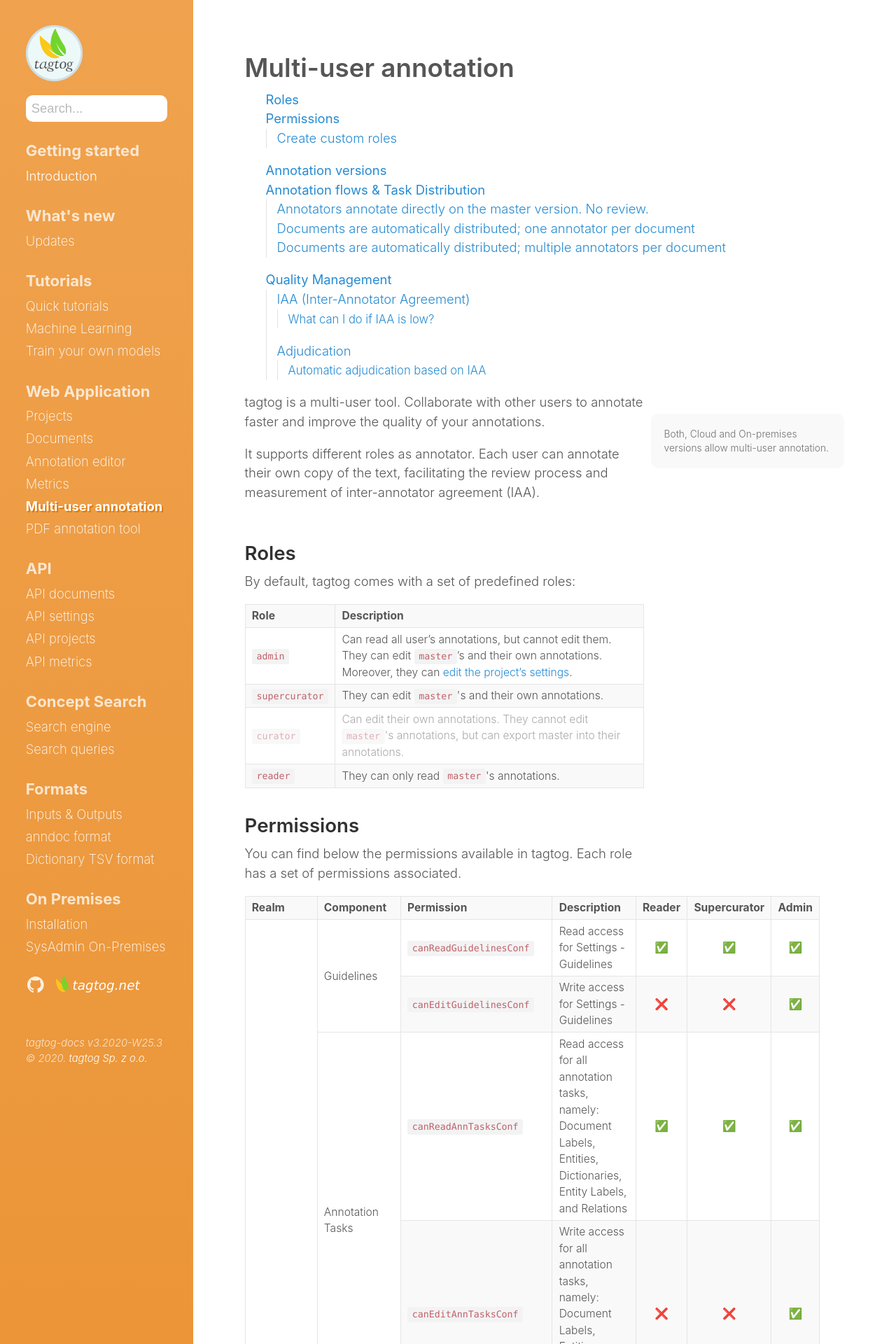
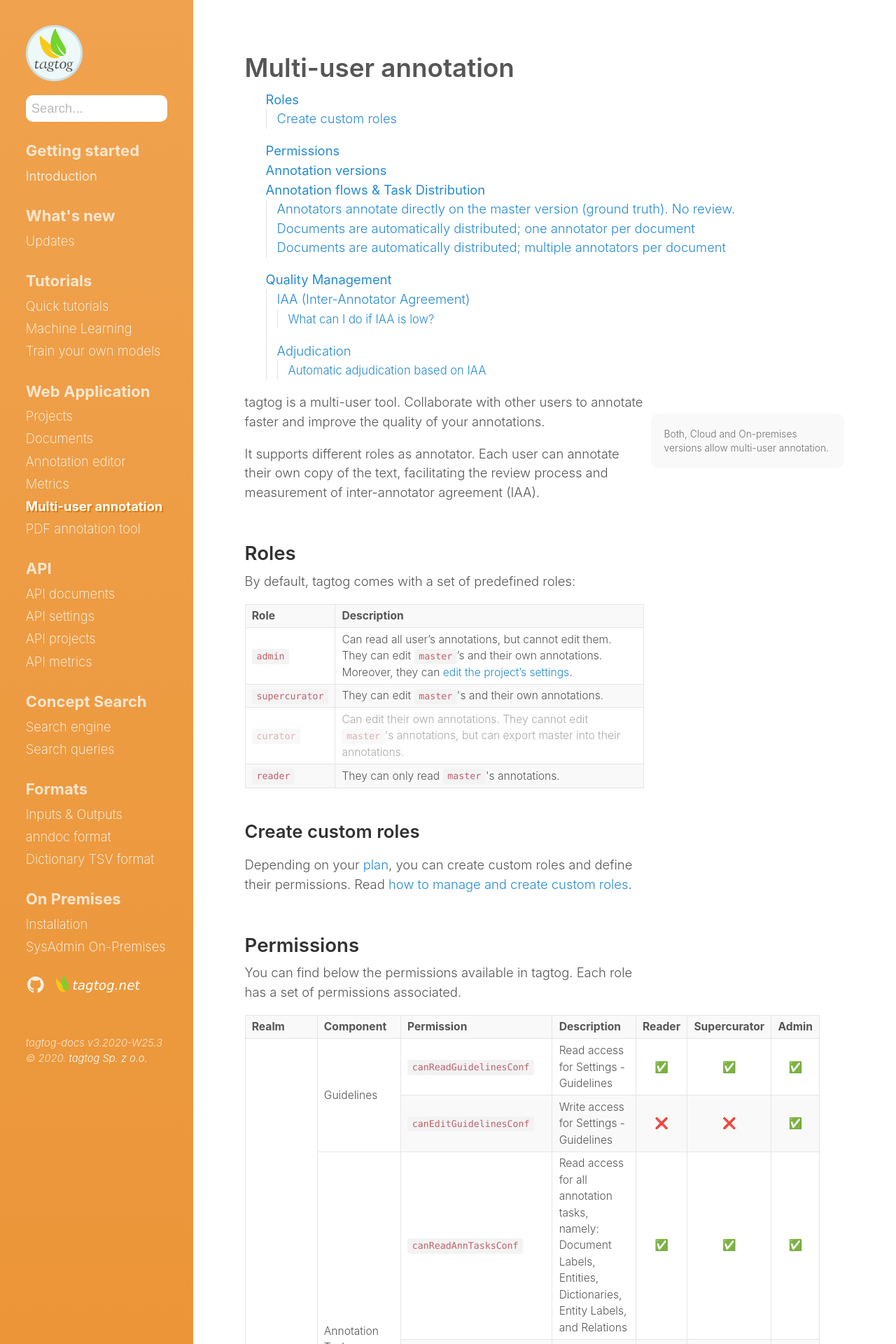
Before and after one commit to tagtogorg/tagtog-doc, a Jekyll site: the page built from collaboration.md, in a window 1280 px wide. Shown: the top 1920 px of the page at 70% size. Built offline with Jekyll 4.4.1, drawn with Linux system fonts in a browser that asks for light colours; nearby versions of some CDN libraries.

Commit message:
Update docs regarding API, task distribution and user workflows

```diff
--- a/collaboration.md
+++ b/collaboration.md
@@ -13,7 +13,7 @@ id: collaboration
 </div>
 
 <div class="two-third-col">
-<h2>Roles</h2>
+  <h2>Roles</h2>
   <p>By default, tagtog comes with a set of predefined roles:</p>
   <table style="width:100%">
     <tr>
@@ -38,9 +38,21 @@ id: collaboration
     </tr>
   </table>
 
-  <p></p>
+</div>
+<div class="one-third-col">
+</div>
+
+<div class="two-third-col">
+  <h3>Create custom roles</h3>
+  <p>Depending on your <a href="https://www.tagtog.net/-plans" title="tagtog - plans">plan</a>, you can create custom roles and define their permissions. Read <a title="tagtpg - sysadmin panel - roles and permissions" href="on-premises-sysadmin.html#roles-and-permissions">how to manage and create custom roles</a>.</p>
+</div>
+
+<div class="one-third-col">
+</div>
 
 
+
+<div class="two-third-col">
   <h2>Permissions</h2>
     <p>You can find below the permissions available in tagtog. Each role has a set of permissions associated.</p>
     <table style="width:100%">
@@ -298,13 +310,7 @@ id: collaboration
 <div class="one-third-col">
 </div>
 
-<div class="two-third-col">
-  <h3>Create custom roles</h3>
-  <p>Depending on your <a href="https://www.tagtog.net/-plans" title="tagtog - plans">plan</a>, you can create custom roles where you define their permissions. Read <a title="tagtpg - sysadmin panel - roles and permissions" href="on-premises-sysadmin.html#roles-and-permissions">how to manage roles and to create custom roles</a>.</p>
-</div>
 
-<div class="one-third-col">
-</div>
 
 <div class="two-third-col">
   <h2>Annotation versions</h2>
@@ -322,8 +328,8 @@ id: collaboration
 
 <div class="two-third-col">
   <br/>
-  <h4>Annotators annotate directly on the <code>master</code> version. No review.</h4>
-  <p>This is the simplest flow and there is no review step. Make this choice if you are working alone, or if you trust your annotators' annotations or if time is a constraint. <strong>This is the project's default</strong>.</p>
+  <h4>Annotators annotate directly on the <code>master</code> version (ground truth). No review.</h4>
+  <p>This is the simplest flow and there is no review step. Make this choice if you are working alone, or if you trust your annotators' annotations or if time is a constraint. <strong>This is the project's default</strong>. Here, for simplicity, we explain the flow using the default roles.</p>
 </div>
 <div class="one-third-col">
 </div>
@@ -333,13 +339,13 @@ id: collaboration
   <p class="numbered-item"><span class="number-1">1</span><strong>Add users to your project</strong>. As a project's <code>admin</code>, go to <i>Settings &#8594; Members</i> to add members to your project.</p>
 </div>
 <div class="two-third-col">
-  <p class="numbered-item"><span class="number-2">2</span><strong>Create clear guidelines</strong>. Here the admin writes what is to be annotated and which type of annotations to use. Clear and complete guidelines are key to align all project members.</p>
+  <p class="numbered-item"><span class="number-2">2</span><strong>Create clear guidelines</strong>. Here, the <code>admin</code> writes what is to be annotated and which type of annotations to use. Clear and complete guidelines are key to align all project members.</p>
 </div>
 <div class="one-third-col">
   {% include message.html message='You can create the guidelines at <i>Settings &#8594; Guidelines</i>' %}
 </div>
 <div class="two-third-col">
-  <p class="numbered-item"><span class="number-3">3</span><strong>Import text</strong>. Admins and supercurators can import the documents to be annotated by the group. Any project member can see these documents.</p>
+  <p class="numbered-item"><span class="number-3">3</span><strong>Import text</strong>. <code>Admins</code> and <code>supercurators</code> can import the documents to be annotated by the group. Any project member can see these documents.</p>
 </div>
 
 <div class="two-third-col">
@@ -364,18 +370,17 @@ id: collaboration
 </div>
 
 <div class="two-third-col">
-  <p class="numbered-item"><span class="number-2">2</span><strong>Create clear guidelines</strong>. Here the admin writes what is to be annotated and which type of annotations to use. Clear and complete guidelines are key to align all project members.</p>
+  <p class="numbered-item"><span class="number-2">2</span><strong>Create clear guidelines</strong>. Here, the <code>admin</code> writes what is to be annotated and which type of annotations to use. Clear and complete guidelines are key to align all project members.</p>
 </div>
 
 <div class="two-third-col">
-  <p class="numbered-item"><span class="number-3">3</span><strong>Import text</strong>. Admins and supercurators can import the documents to be annotated by the group. Any project member can see these documents.</p>
+  <p class="numbered-item"><span class="number-3">3</span><strong>Distribute documents among annotators</strong>. As a project's <code>admin</code>, go to <i>Settings &#8594; Members</i> and select who you want to distribute documents to and select <strong>1 annotator per document</strong>.
+</div>
+<div class="one-third-col">
 </div>
 
 <div class="two-third-col">
-  <p class="numbered-item"><span class="number-4">4</span><strong>Distribute documents among annotators</strong>. As a project's <code>admin</code>, go to <i>Settings &#8594; Members</i> and select <strong>1 annotator per document</strong>. Additionally, choose whether the project's owner should be assigned documents to annotate or not.</p>
-</div>
-<div class="one-third-col">
-  {% include message.html message="The <em>project's owner</em> is the user who created the project. This is always an <code>admin</code>." %}
+  <p class="numbered-item"><span class="number-4">4</span><strong>Import text</strong>. <code>Admins</code> and <code>supercurators</code> can import the documents to be annotated by the group. Any project member can see these documents, but each annotator will see a TODO list with the documents assigned and not confirmed yet.</p>
 </div>
 
 <div class="two-third-col">
@@ -385,7 +390,7 @@ id: collaboration
   {% include message.html message='You can always assign a document to more than one user. Check out <a href="#documents-are-automatically-distributed-multiple-annotators-per">this annotation flow</a> for details.' %}
 </div>
 <div class="two-third-col">
-  <p class="numbered-item"><span class="number-6">6</span><strong>Review</strong>. Admins check which documents are ready for review (via GUI in the document list or <a title="tagtog - Search for confirmed documents" href="search-queries.html#search-confirmed-documents">via search query</a>). Admins import the user's annotations to the <code>master</code> version (final version), review and make the required changes. If the annotations were not Confirmed yet, admins should click on the <i>Confirm</i> button in the <code>master</code> version to indicate that the review is completed and the document is ready for production.</p>
+  <p class="numbered-item"><span class="number-6">6</span><strong>Review</strong>. <code>Admins</code> check which documents are ready for review (via GUI in the document list or <a title="tagtog - Search for confirmed documents" href="search-queries.html#search-confirmed-documents">by using a search query</a>). <code>Admins</code> move the user's annotations to the <code>master</code> version (ground truth), review and make the required changes. <code>admins</code> should click on the <i>Confirm</i> button in the <code>master</code> version to indicate that the review is completed and the document is ready for production.</p>
 </div>
 <div class="one-third-col">
   {% include message.html message='If the Review step was not required, users could annotate directly on the <code>master</code> version. When ready, users should mark the annotations of each document as completed by clicking on the <i>Confirm</i> button.' %}
@@ -409,18 +414,19 @@ id: collaboration
 </div>
 
 <div class="two-third-col">
-  <p class="numbered-item"><span class="number-2">2</span><strong>Create clear guidelines</strong>. Here the admin writes what is to be annotated and which type of annotations to use. Clear and complete guidelines are key to align all project members.</p>
+  <p class="numbered-item"><span class="number-2">2</span><strong>Create clear guidelines</strong>. Here, the <code>admin</code> writes what is to be annotated and which type of annotations to use. Clear and complete guidelines are key to align all project members.</p>
 </div>
 
 <div class="two-third-col">
-  <p class="numbered-item"><span class="number-3">3</span><strong>Import text</strong>. Admins and supercurators can import the documents to be annotated by the group. Any project member can see these documents.</p>
-</div>
-
-<div class="two-third-col">
-  <p class="numbered-item"><span class="number-4">4</span><strong>Distribute documents among annotators</strong>. As a project's <code>admin</code>, go to <i>Settings &#8594; Members</i> and select <strong>2 annotators or more per document</strong>. Additionally, choose whether the project's owner should be assigned documents to annotate or not.</p>
+  <p class="numbered-item"><span class="number-3">3</span><strong>Distribute documents among annotators</strong>. As a project's <code>admin</code>, go to <i>Settings &#8594; Members</i> and select who you want to distribute documents to and select <strong>2 annotators or more per document</strong>.
 </div>
 <div class="one-third-col">
   {% include message.html message='From the repeated documents among annotators, the IAA can be computed. Note that even when only <a href="#documents-are-automatically-distributed-one-annotator-per-docume">one annotator is assigned per document</a>, a small sample of documents is randomly chosen by tagtog to always be able to compute the IAA.' %}
+</div>
+
+
+<div class="two-third-col">
+  <p class="numbered-item"><span class="number-4">4</span><strong>Import text</strong>. <code>Admins</code> and <code>supercurators</code> can import the documents to be annotated by the group. Any project member can see these documents, but each annotator will see a TODO list with the documents assigned and not confirmed yet.</p>
 </div>
 
 <div class="two-third-col">
@@ -428,7 +434,7 @@ id: collaboration
 </div>
 
 <div class="two-third-col">
-  <p class="numbered-item"><span class="number-6">6</span><strong>Adjudication</strong>. Admins check which documents are ready for review (via GUI in the document list or <a title="tagtog - Search for confirmed documents" href="search-queries.html#search-confirmed-documents">via search query</a>). For a document, admins merge the users' annotations (<a title="tagtog - Automatic adjudication based on IAA" href="collaboration.html#automatic-adjudication-based-on-iaa">automatic adjudication</a>) to the <code>master</code> version (ground truth). Admins review the merged annotations and if these were not Confirmed yet, admins should click on the <i>Confirm</i> button in the <code>master</code> version to indicate that the review is completed.</p>
+  <p class="numbered-item"><span class="number-6">6</span><strong>Adjudication</strong>. <code>Admins</code> check which documents are ready for review (via GUI in the document list or <a title="tagtog - Search for confirmed documents" href="search-queries.html#search-confirmed-documents">via search query</a>). For a document, <code>admins</code> merge the users' annotations (<a title="tagtog - Automatic adjudication based on IAA" href="collaboration.html#automatic-adjudication-based-on-iaa">automatic adjudication</a>) to the <code>master</code> version (ground truth). <code>Admins</code> review the merged annotations and should click on the <i>Confirm</i> button in the <code>master</code> version to indicate that the review is completed.</p>
 </div>
 
 
--- a/projects.md
+++ b/projects.md
@@ -40,7 +40,7 @@ id: projects
   <div class="two-third-col">
     <p>Clicking on <code>Edit</code> you turn on the mode to edit the guidelines. Clicking on <code>View</code> you are on the preview mode and you can see the results of your changes. Once it is ready, just save it {% include inline-image.html name="save-guidelines.PNG" width="30" %}.
     </p>
-    <p>Only users with <strong>admin role</strong> can edit the guidelines.</p>
+    <p>Only users with <strong>admin role</strong> (or a custom role with enough <a href="collaboration.html#permissions" title="tagtog - Permissions">permissions</a>) can edit the guidelines.</p>
   </div>
   <div class="one-third-col">
     <div class="message">
@@ -231,7 +231,7 @@ id: projects
 <div class="page-subsection">
   <div class="two-third-col">
     <h4>Webhooks</h4>
-    <p>The webhooks are useful to integrate tagtog within your system. Only users with the role <code>admin</code> can see/edit these project settings.</p>
+    <p>The webhooks are useful to integrate tagtog within your system. Only users with the role <code>admin</code> (or a custom role with enough <a href="collaboration.html#permissions" title="tagtog - Permissions">permissions</a>) can see/edit these project settings.</p>
     <p>You can define webhooks to notify automatically an external system after a specific event in tagtog or API.</p>
     <p>These events are:</p>
     <table style="width:100%">
@@ -343,37 +343,43 @@ id: projects
 <div class="page-subsection">
   <div class="two-third-col">
     <h4>Members</h4>
-    <p>In this panel, project admins can invite and organize other users in your project, so they can collaborate in the annotation tasks. <a href="/collaboration.html">See for more info about roles and collaborative annotation</a>.</p>
-    <p>Only users with the role <code>admin</code> can see/edit these project settings.</p>
+    <p>In this panel, project admins (or a custom role with enough <a href="collaboration.html#permissions" title="tagtog - Permissions">permissions</a>) can invite and organize other users in your project, so they can collaborate in the annotation tasks. <a href="/collaboration.html">See for more info about roles and collaborative annotation</a>.</p>
+    <p>Only users with the role <code>admin</code> (or a custom role with enough <a href="collaboration.html#permissions" title="tagtog - Permissions">permissions</a>) can see/edit these project settings.</p>
   </div>
   <div class="one-third-col">
     {% include image.html name="settings-members.PNG" %}
   </div>
   <div class="two-third-col">
   <h5>Invite other users to your project</h5>
-  <p>To <strong>add a new member</strong> simply write the tagtog username in the text box, choose the role, and click on <code>Add Member</code>. Once added, they will receive an email notification.</p>
+  <p>To <strong>add a new member</strong>, simply write the tagtog username, their email associated to their account, or any email address (for those who don't have an account in tagtog yet) in the text box, choose the role, and click on <code>Add Member</code>. Once added, those who don't have an account at tagtog yet, will receive a link to create an account and join the project. Already existing users will receive an email notification.</p>
   </div>
   <div class="one-third-col">
     <div class="message">
-      You can invite only users who have already an account at tagtog (either on your on-premises instance or on the cloud version)
+      You can invite via email address those who don't have an account at tagtog yet. You can invite via email address or username those who already have an account to at tagtog (either on your on-premises instance or on the cloud version).
     </div>
   </div>
   <div class="two-third-col">
     <h5>Task distribution</h5>
-    <p>With this setting you can <strong>automatically distribute the project's documents among your annotators</strong>. For example, if you choose 1 annotator, every uploaded document will be randomly assigned to one project's member to annotate. Otherwise, for example, if you choose 2 annotators, every uploaded document will be randomly assigned to 2 project's members; that is, every document will have to be annotated by at least 2 annotators. You can choose between different flows to annotate documents in group. Find <a title="tagtog - Annotation flows" href="collaboration.html#annotation-flows">here</a> the options.</p>
-    <p>This overlapping is recommended to increase the overall quality of your annotation project. Using it, tagtog compares the annotations from different annotators to calculate their level of agreement (<a title="tagtog - Inter-annotator agreement" href="collaboration.html#iaa-inter-annotator-agreement">inter-annotator agreement</a>), a good indicator of quality. For more information about quality management at tagtog, go <a title="tagtog - Quality Management" href="collaboration.html#quality-management">here</a></p>
-    <p>In this section you can decide whether the project's owner (the person who created the project) should be assigned documents to annotate or not.</p>
-    <p>By default documents are not distributed, and therefore members annotate directly on the <a href="collaboration.html#annotation-versions"><code>master</code> version</a>. Once the task distribution is activated (number of annotators per document is 1 or more), members annotate on their own independent version.</p>
-    <p>When task distribution is activated, project members see by default (in Documents) the special search view <a href="search-queries.html#filter-todo"><code>filter:TODO</code></a>. This view lists the documents that the annotator still has to annotate or review, if any.</p>
+    <p>With this feature you can <strong>automatically distribute the project's documents among a group of project's members</strong>. For example, if you choose that each document is assigned to 1 single annotator, every uploaded document will be randomly assigned to only one of the annotators. Otherwise, for example, if you choose 2 annotators, every uploaded document will be randomly assigned to 2 annotators; that is, every document will have to be annotated by at least 2 annotators. You can choose between different flows to annotate documents in group. Find <a title="tagtog - Annotation flows" href="collaboration.html#annotation-flows">here</a> the options.</p>
+    <p>This overlapping is recommended to increase the overall quality of your annotation project. Using it, tagtog compares the annotations from different annotators to calculate their level of agreement (<a title="tagtog - Inter-annotator agreement" href="collaboration.html#iaa-inter-annotator-agreement">inter-annotator agreement</a>) automatically, a good indicator of quality. For more information about quality management at tagtog, go <a title="tagtog - Quality Management" href="collaboration.html#quality-management">here</a></p>
+    <p>To start task distribution, first you need to enable the feature. Now:</p>
+    <p class="numbered-item"><span class="number-1">1</span><strong>Select the group of project's members that will annotate documents</strong> (the system only distributes documents to these users).</p>
+    <p class="numbered-item"><span class="number-2">2</span><strong>Select how many of these users will annotate each document</strong>.</p>
+    <br>
+    <p><strong>By default, Task distribution is turned off</strong>, documents are not distributed. When task distribution is not active, members see the <a href="collaboration.html#annotation-versions"><code>master</code> version</a> automatically when they open a document. Once the task distribution is active (number of annotators per document is 1 or more), members will see their own version of the annotations when they open a document.</p>
+    <p><strong>When task distribution is active, project members see by default (in Documents) the special search view <a href="search-queries.html#filter-todo"><code>filter:TODO</code></a>. This view lists the documents that have not been confirmed by the annotator yet.</strong></p>
   </div>
   <div class="one-third-col">
     <div class="message">
-      Only new documents are distributed automatically. If you want to distribute existing documents, you should reimport them.
+      <strong>Only new documents are distributed automatically</strong>. If you want to distribute existing documents, you should reimport them.
     </div>
     <div class="message">
-      The number of annotators per document is limited to the number of annotators in a project.
+      The number of annotators per document is limited to the number of users selected to annotate.
     </div>
-    {% include image.html name="settings-task-distribution.png" %}
+    <div class="message">
+      Using the <strong>API</strong> and the parameter <code>distributeToMembers</code>, you can decide who exactly you want to distribute a specific document to. <a title="tagtog - API documents - Import" href="API_documents_v1.html#import-and-annotate-text">More information</a>.
+    </div>
+    {% include image.html name="settings-task-distribution-members.png" %}
   </div>
  </div>
 
```
Also changed, not shown: API-projects-v1.md (+1 -1 lines), on-premises-sysadmin.md (+2 -4 lines).
